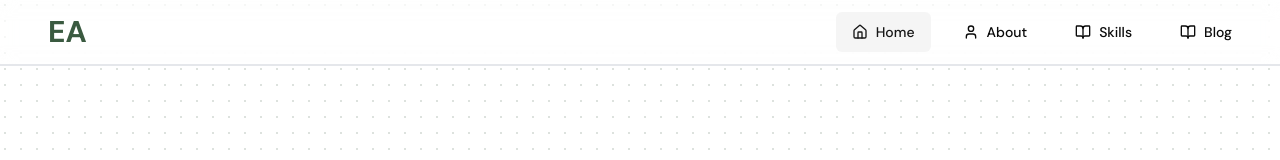
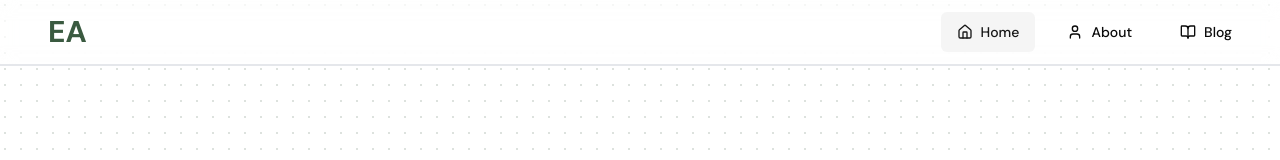
Before and after one commit to sheikhevan/personal-website, a Next.js app: page / in a window 1280 px wide. Shown: the top 160 px of the page. Built offline with nearby package versions, Linux system fonts and the light colour scheme.

Commit message:
fine ill revert the changes

```diff
--- a/components/NavigationBar.tsx
+++ b/components/NavigationBar.tsx
@@ -2,7 +2,7 @@
 
 import React, { useState } from "react";
 import Link from "next/link";
-import { usePathname } from "next/navigation";
+import { usePathname, useRouter } from "next/navigation";
 import { Home, BookOpen, User, Menu } from "lucide-react";
 import { Button } from "@/components/ui/button";
 import { Sheet, SheetContent, SheetTrigger } from "@/components/ui/sheet";
@@ -23,14 +23,13 @@ const NavLink: React.FC<NavLinkProps> = ({
                                              smoothScroll,
                                          }) => {
     const pathname = usePathname();
+    const router = useRouter();
     const isActive = pathname === href;
 
-  const handleClick = (e: React.MouseEvent<HTMLAnchorElement>) => {
+    const handleClick = (e: React.MouseEvent<HTMLButtonElement>) => {
+        e.preventDefault();
         if (smoothScroll) {
-      e.preventDefault();
             const targetId = href.replace("#", "");
-      if (pathname === "/") {
-        // If we're on the home page, scroll smoothly
             const element = document.getElementById(targetId);
             if (element) {
                 element.scrollIntoView({ behavior: "smooth" });
@@ -38,15 +37,12 @@ const NavLink: React.FC<NavLinkProps> = ({
                 console.error(`Element with id "${targetId}" not found`);
             }
         } else {
-        // If we're not on the home page, navigate to home with a hash
-        window.location.href = `/${href}`;
-      }
+            router.push(href);
         }
         if (onClick) onClick();
     };
 
     return (
-      <Link href={href} passHref>
         <Button
             variant={isActive ? "secondary" : "ghost"}
             className="w-full justify-start"
@@ -55,7 +51,6 @@ const NavLink: React.FC<NavLinkProps> = ({
             {icon}
             <span className="ml-2">{children}</span>
         </Button>
-      </Link>
     );
 };
 
@@ -80,14 +75,6 @@ const NavigationBar: React.FC = () => {
                 smoothScroll
             >
                 About
-        </NavLink>
-        <NavLink
-            href="#skills"
-            icon={<BookOpen className="h-4 w-4" />}
-            onClick={closeSheet}
-            smoothScroll
-        >
-          Skills
             </NavLink>
             <NavLink
                 href="/blog"
```
Lines whose indentation alone changed are shown as unchanged.
